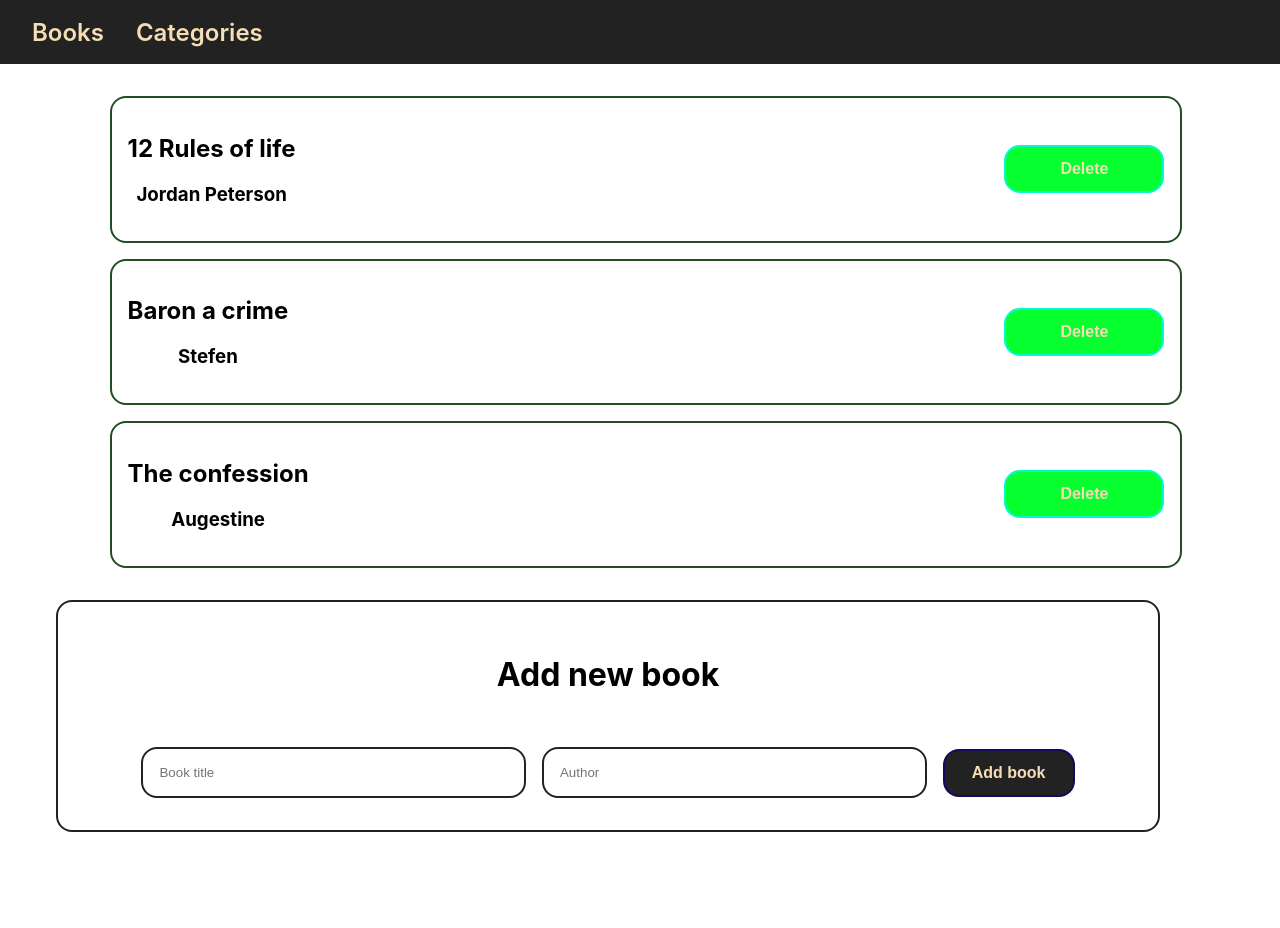
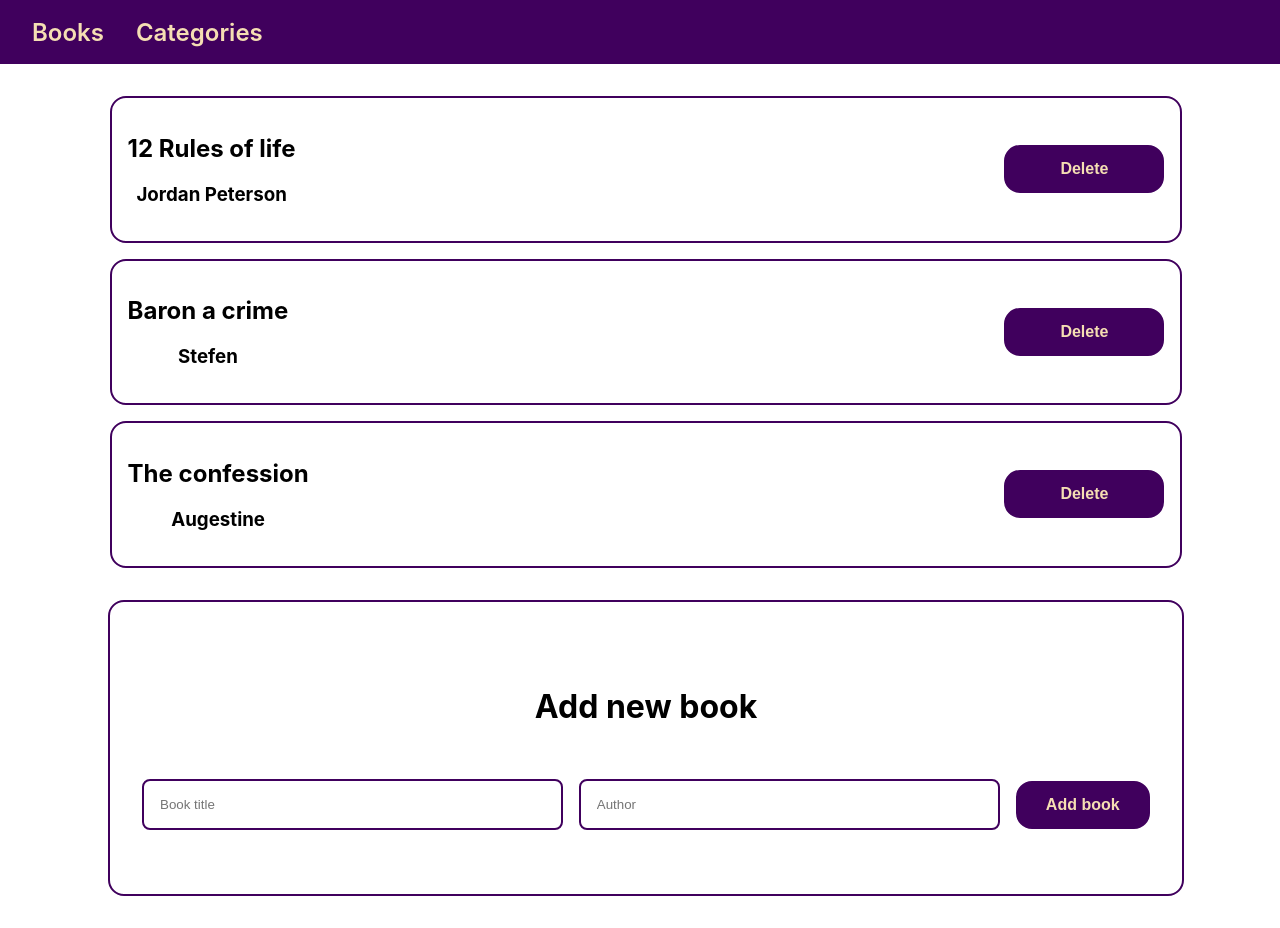
Before and after one commit to Bantealem/book-store, a React (Create React App) app: page / in a window 1280 px wide. Shown: the top 928 px of the page. Built offline with nearby package versions, Linux system fonts and the light colour scheme.

Commit message:
add reducers to book store project

```diff
--- a/package.json
+++ b/package.json
@@ -3,6 +3,7 @@
   "version": "0.1.0",
   "private": true,
   "dependencies": {
+    "@reduxjs/toolkit": "^1.8.5",
     "@testing-library/jest-dom": "^5.16.5",
     "@testing-library/react": "^13.4.0",
     "@testing-library/user-event": "^13.5.0",
@@ -11,6 +12,7 @@
     "react-dom": "^18.2.0",
     "react-router-dom": "^6.4.1",
     "react-scripts": "5.0.1",
+    "redux": "^4.2.0",
     "uuid": "^9.0.0",
     "web-vitals": "^2.1.4"
   },
--- a/src/App.module.css
+++ b/src/App.module.css
@@ -25,7 +25,7 @@
 }
 
 .App-link {
-  color: #61dafb;
+  color: #40005d;
 }
 
 @keyframes App-logo-spin {
--- a/src/components/Book/Book.module.css
+++ b/src/components/Book/Book.module.css
@@ -5,7 +5,7 @@
   justify-content: space-between;
   text-align: center;
   border-radius: 1rem;
-  border: 2px solid rgb(35, 78, 34);
+  border: 2px solid #40005d;
   width: 100%;
   padding: 1rem;
   margin: 0;
@@ -15,11 +15,11 @@
   font-size: 1rem;
   font-weight: 600;
   color: wheat;
-  background: rgb(6, 255, 47);
+  background: #40005d;
   width: 10rem;
   height: 3rem;
   padding: 0.5rem;
   border-radius: 1rem;
-  border: 2px solid rgb(5, 248, 208);
+  border: 2px solid #40005d;
   margin: 0;
 }
--- a/src/components/BookList/BookList.js
+++ b/src/components/BookList/BookList.js
@@ -7,9 +7,21 @@ import styles from './BookList.module.css';
 const BookList = () => {
   function getInitialBooks() {
     const books = [
-      { id: uuidv4(), title: '12 Rules of life', author: 'Jordan Peterson' },
-      { id: uuidv4(), title: 'Baron a crime', author: 'Stefen' },
-      { id: uuidv4(), title: 'The confession', author: 'Augestine' },
+      {
+        id: uuidv4(),
+        title: '12 Rules of life',
+        author: 'Jordan Peterson',
+      },
+      {
+        id: uuidv4(),
+        title: 'Baron a crime',
+        author: 'Stefen',
+      },
+      {
+        id: uuidv4(),
+        title: 'The confession',
+        author: 'Augestine',
+      },
     ];
     if (books) {
       return books;
--- a/src/components/Categories/Categories.module.css
+++ b/src/components/Categories/Categories.module.css
@@ -14,11 +14,11 @@
   font-size: 1rem;
   font-weight: 600;
   color: wheat;
-  background: #222;
+  background: #40005d;
   width: 20rem;
   height: 3rem;
   padding: 0.5rem;
   border-radius: 1rem;
-  border: 2px solid rgb(51, 255, 0);
+  border: 2px solid #40005d;
   margin: 0;
 }
--- a/src/components/Inputbooks/AddBook.module.css
+++ b/src/components/Inputbooks/AddBook.module.css
@@ -6,12 +6,12 @@
   align-items: center;
   gap: 2rem;
   border-radius: 1rem;
-  border: 2px solid rgb(34, 34, 34);
-
-  /* height: 100vh; */
-  width: 90%;
-  margin: 0;
+  border: 2px solid #40005d;
+  margin-right: 20px;
+  height: 100vh;
+  width: 87.5%;
   padding: 2rem;
+  margin-left: 6rem;
 }
 
 .form-title {
@@ -27,15 +27,15 @@
   justify-content: center;
   align-items: center;
   gap: 1rem;
-  width: 90%;
+  width: 100%;
   margin: 0;
 }
 
 .form-container form input {
   width: 100%;
   padding: 1rem;
-  border-radius: 1rem;
-  border: 2px solid #222;
+  border-radius: 0.5rem;
+  border: 2px solid #40005d;
   margin: 0;
 }
 
@@ -43,11 +43,11 @@
   font-size: 1rem;
   font-weight: 600;
   color: wheat;
-  background: #222;
+  background: #40005d;
   width: 20rem;
   height: 3rem;
   padding: 0.5rem;
   border-radius: 1rem;
-  border: 2px solid rgb(18, 10, 97);
+  border: 2px solid #40005d;
   margin: 0;
 }
--- a/src/components/Navbar/Navbar.module.css
+++ b/src/components/Navbar/Navbar.module.css
@@ -3,7 +3,7 @@
   flex-direction: column;
   justify-content: center;
   align-items: center;
-  background: #222;
+  background: #40005d;
   text-align: center;
   height: 4rem;
   width: 100%;
@@ -25,7 +25,7 @@
 }
 
 .nav-item {
-  color: wheat;
+  color: #40005d;
   text-decoration: none;
 }
 
```
Also changed, not shown: src/redux/Books/Books.js (added, +25 -0 lines), src/redux/categories/categories.js (added, +25 -0 lines), src/redux/configureStore.js (added, +30 -0 lines), 1 other file (tests, documents, lock files or other folders).
